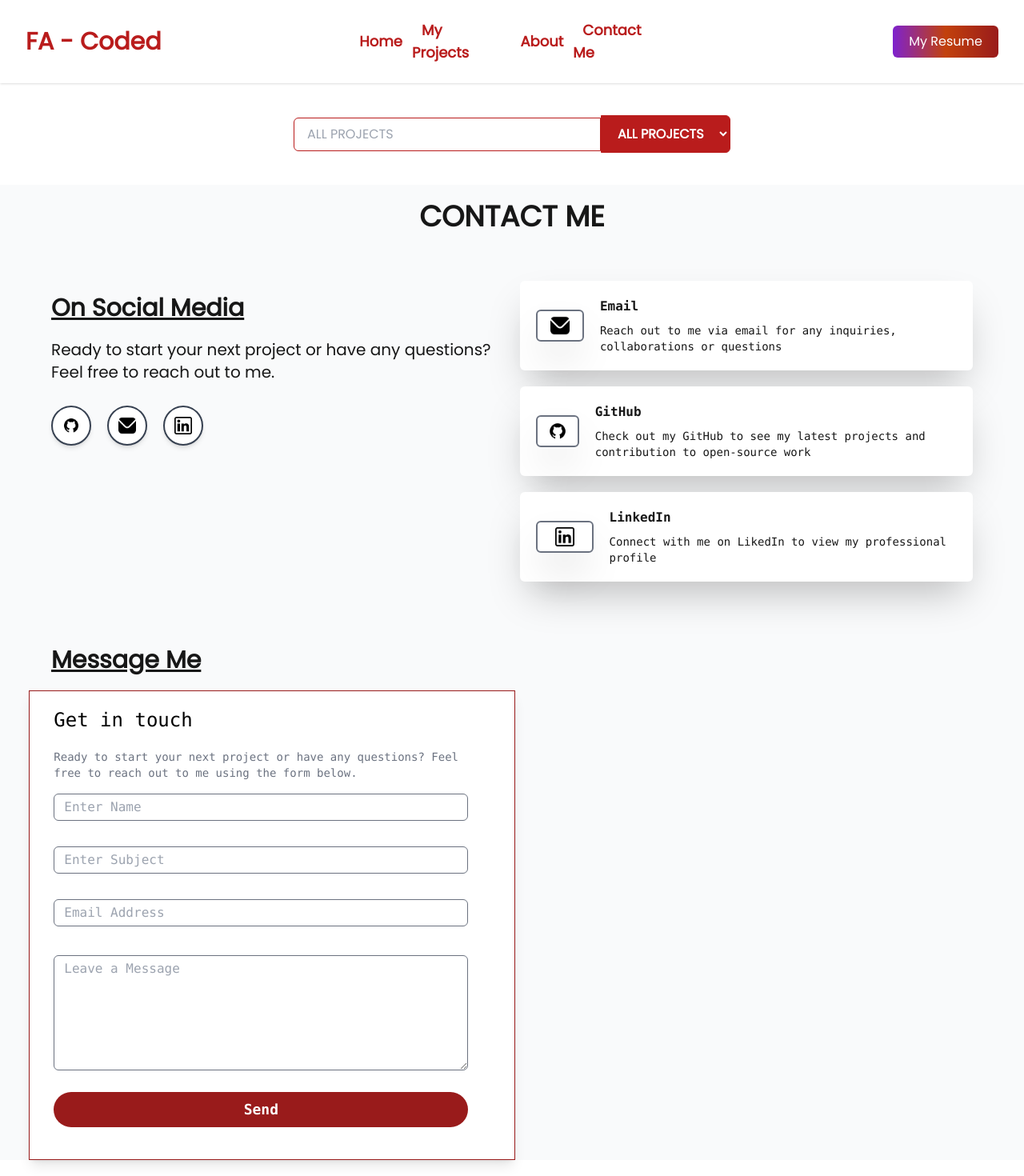
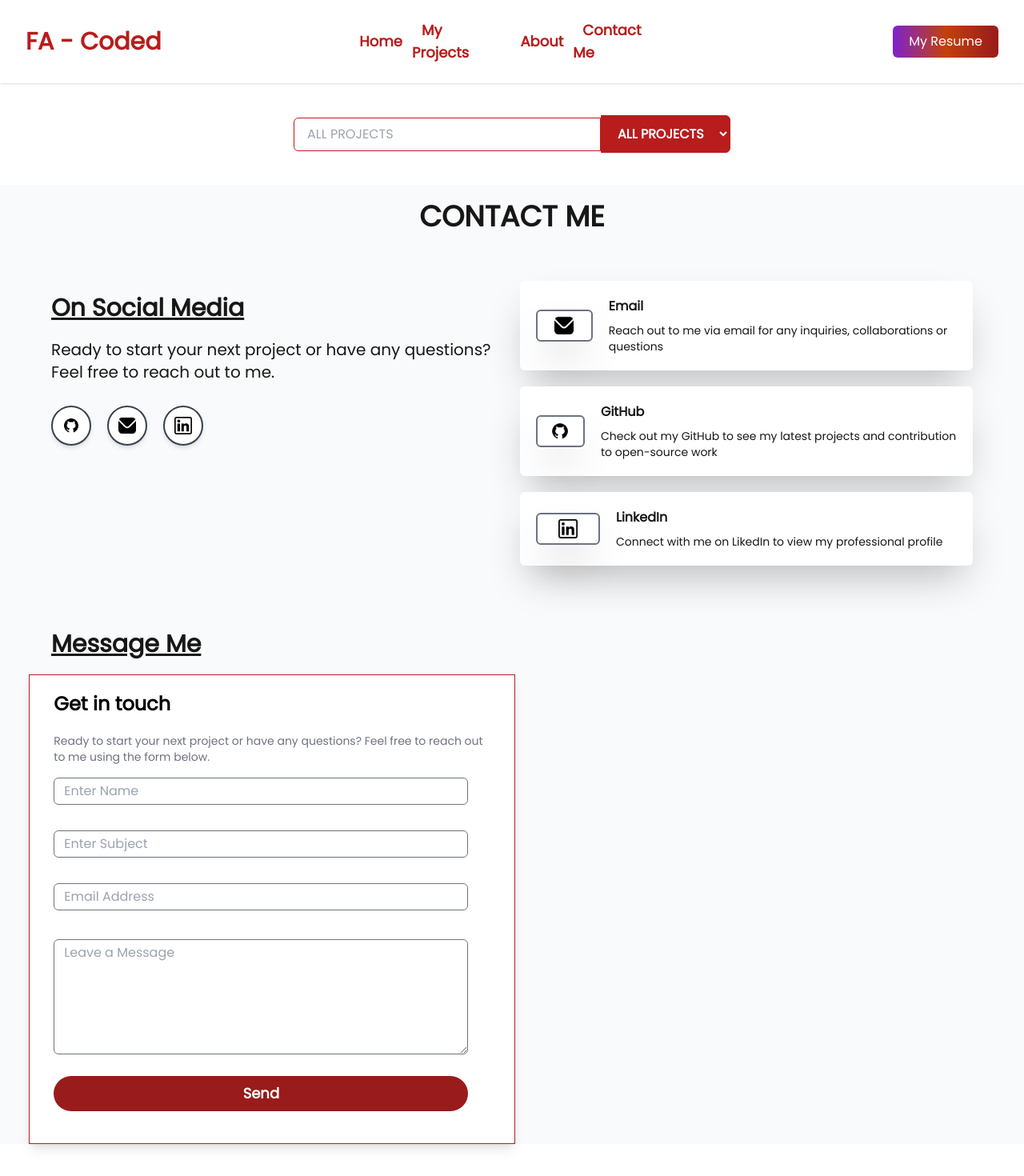
Before and after one commit to FirstAyo/fa-coded-cms, a Next.js app: page /contact in a window 1280 px wide. Shown: the top 1470 px of the page at 80% size. Built offline with nearby package versions, Linux system fonts and the light colour scheme.

Commit message:
changed the font in the contactcard and forminput components to use the one from the layout.js component(the default)

```diff
--- a/app/components/ContactCards.jsx
+++ b/app/components/ContactCards.jsx
@@ -31,7 +31,7 @@ function ContactCards() {
 
   return (
     <>
-      <section className="flex flex-col gap-5 w-[100%] mx-auto mt-10 mb-20 font-mono">
+      <section className="flex flex-col gap-5 w-[100%] mx-auto mt-10 mb-20">
         {dataItems.map((dataItem) => (
           <div
             key={dataItem.id}
--- a/app/components/FormInput.jsx
+++ b/app/components/FormInput.jsx
@@ -60,9 +60,9 @@ function FormInput() {
           ref={form}
           onSubmit={sendEmail}
           action=""
-          className="w-[95%] mx-auto lg:w-[50%] lg:mx-1 text-black bg-white shadow-lg border border-red-800 font-mono"
+          className="w-[95%] mx-auto lg:w-[50%] lg:mx-1 text-black bg-white shadow-lg border border-red-700"
         >
-          <h1 className="text-2xl py-5 w-[90%] mx-auto">Get in touch</h1>
+          <h1 className="text-2xl py-5 w-[90%] mx-auto font-semibold">Get in touch</h1>
           <p className="text-sm text-gray-500 w-[90%] mx-auto">
             Ready to start your next project or have any questions? Feel free to
             reach out to me using the form below.
```
